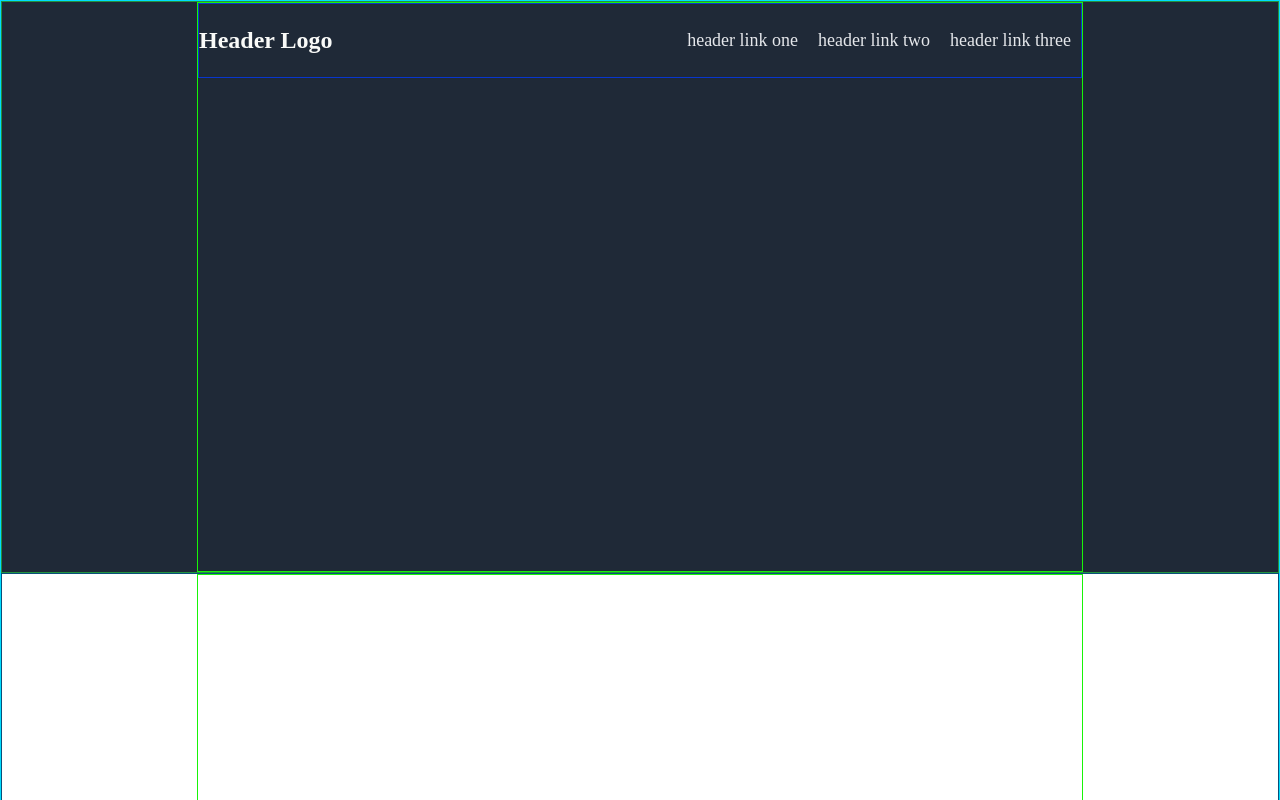
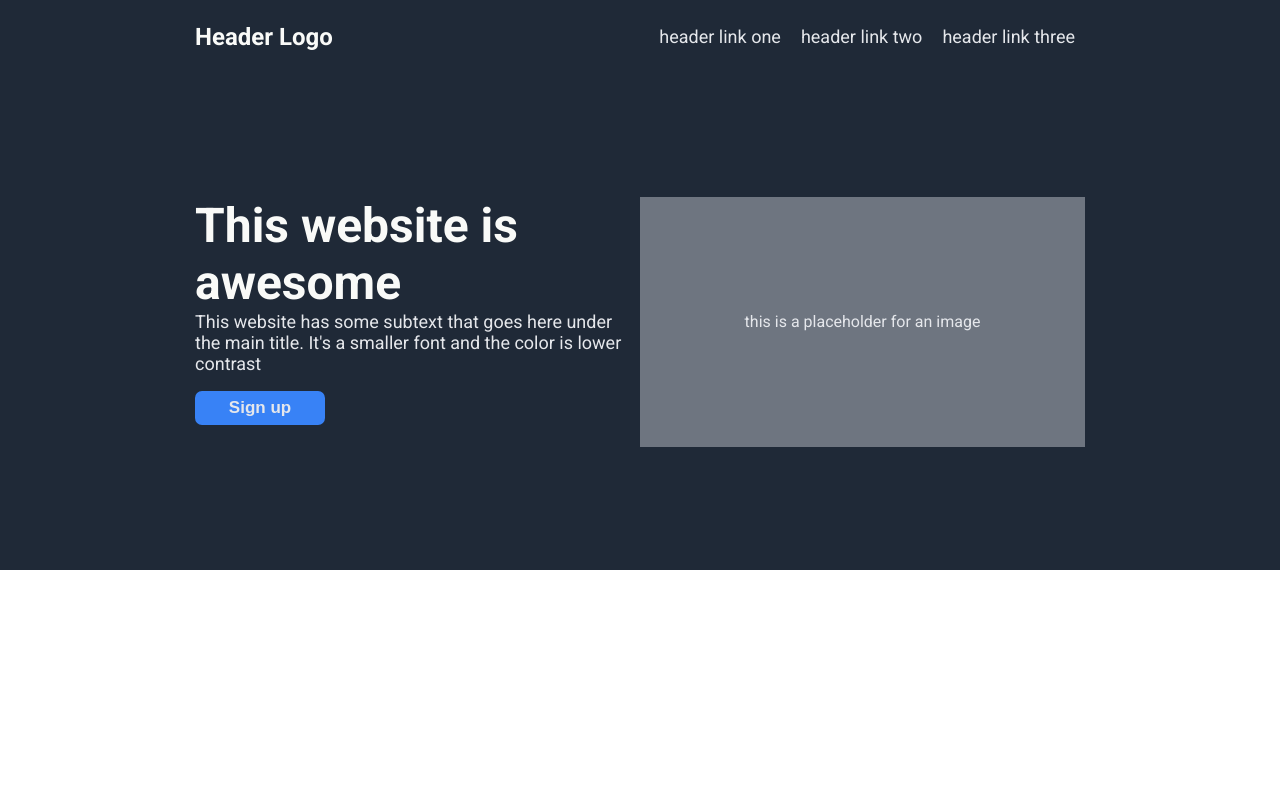
Before and after one commit to okuhlemadondo/Odin-Project-Landing-Page, a plain HTML site: page index.html in a window 1280 px wide. Shown: the top 800 px of the page. Drawn offline with Linux system fonts and the light colour scheme.

Commit message:
Completed section 1

```diff
--- a/index.html
+++ b/index.html
@@ -5,10 +5,13 @@
     <meta name="viewport" content="width=device-width, initial-scale=1.0" />
     <title>Landing Page</title>
     <link rel="stylesheet" type="text/css" href="styles.css" />
+    <link
+      href="https://fonts.googleapis.com/css2?family=Roboto:wght@400;500;700&display=swap"
+      rel="stylesheet"
+    />
   </head>
   <body>
     <div class="sect-1">
-      <div class="content">
       <div class="header">
         <div class="header-logo">Header Logo</div>
         <div class="space"></div>
@@ -18,11 +21,23 @@
           <li><a href="#">header link three</a></li>
         </ul>
       </div>
+      <div class="content">
+        <div class="hero">
+          <strong>This website is awesome</strong>
+          <div class="subtext">
+            This website has some subtext that goes here under the main title.
+            It's a smaller font and the color is lower contrast
+          </div>
+          <button>Sign up</button>
+        </div>
+        <div class="hero-image"><p>this is a placeholder for an image</p></div>
       </div>
     </div>
     <div class="sect-2"><div class="content"></div></div>
     <div class="sect-3"><div class="content"></div></div>
     <div class="sect-4"><div class="content"></div></div>
-    <div class="footer"><p>Copyright © The Odin Project 2021</p></div>
+    <div class="footer">
+      Copyright&nbsp;&nbsp;©&nbsp;&nbsp;The Odin Project 2021
+    </div>
   </body>
 </html>
--- a/styles.css
+++ b/styles.css
@@ -3,8 +3,8 @@ body {
   min-height: 240vh;
   margin: 0;
   padding: 0;
-  border: 1px solid rgb(0, 221, 255);
   overflow: scroll;
+  font-family: "Roboto", sans-serif;
 }
 
 .sect-1 {
@@ -12,24 +12,15 @@ body {
   flex-direction: column;
   flex: 1;
   height: 570px;
-  border: 1px solid rgb(36, 145, 63);
   margin-inline: 0;
   padding-inline: 0;
   background-color: #1f2937;
 }
 
-.content {
-  display: flex;
-  flex-direction: column;
-  flex: 1;
-  border: 1px solid rgb(24, 244, 8);
-  margin-inline: 195px;
-}
-
 .header {
-  border: 1px solid rgb(8, 54, 206);
   display: flex;
   flex-direction: row;
+  margin-inline: 195px;
 }
 
 .header-logo {
@@ -63,12 +54,76 @@ a {
   font-size: 18px;
 }
 
+.content {
+  display: flex;
+  flex-direction: column;
+  flex: 1;
+  margin-inline: 195px;
+}
+
+.sect-1 .content {
+  display: flex;
+  flex-direction: row;
+  flex: 1;
+  align-items: center;
+  justify-content: space-between;
+}
+
+.sect-1 .content strong {
+  color: #f9faf8;
+  font-size: 48px;
+  font-weight: bolder;
+}
+
+.hero {
+  display: flex;
+  flex: 1;
+  flex-direction: column;
+  height: 250px;
+  max-width: 450px;
+}
+
+.hero .subtext {
+  margin: 0;
+  padding: 0;
+  display: flex;
+  flex-direction: column;
+  flex: 1;
+  justify-content: start;
+  font-size: 18px;
+  color: #e5e7eb;
+  font-weight: normal;
+  max-height: 80px;
+}
+
+.hero button {
+  background-color: #3882f6;
+  border-style: solid;
+  border-color: #3882f6;
+  border-radius: 7px;
+  max-width: 130px;
+  padding-block: 5px;
+  font-weight: bold;
+  font-size: 17px;
+  color: #e5e7eb;
+}
+.hero-image {
+  background-color: #6e7580;
+  height: 50px;
+  display: flex;
+  flex: 1;
+  justify-content: center;
+  align-items: center;
+  height: 250px;
+  max-width: 550px;
+  color: #e5e7eb;
+}
+
 .sect-2 {
   display: flex;
   flex-direction: column;
   flex: 1;
   height: 500px;
-  border: 1px solid rgb(9, 80, 121);
 }
 
 .sect-3 {
@@ -76,7 +131,6 @@ a {
   flex-direction: column;
   flex: 1;
   height: 430px;
-  border: 1px solid rgb(9, 80, 121);
   background-color: #e5e7eb;
 }
 
@@ -85,7 +139,6 @@ a {
   flex-direction: column;
   flex: 1;
   height: 340px;
-  border: 3px solid rgb(9, 80, 121);
 }
 
 .footer {
@@ -96,7 +149,6 @@ a {
   background-color: #1f2937;
   margin-bottom: 0;
   padding-bottom: 0;
-  border: 1px solid rgb(255, 0, 217);
   align-items: center;
   justify-content: center;
   color: #e5e7eb;
```
Lines whose indentation alone changed are shown as unchanged.
